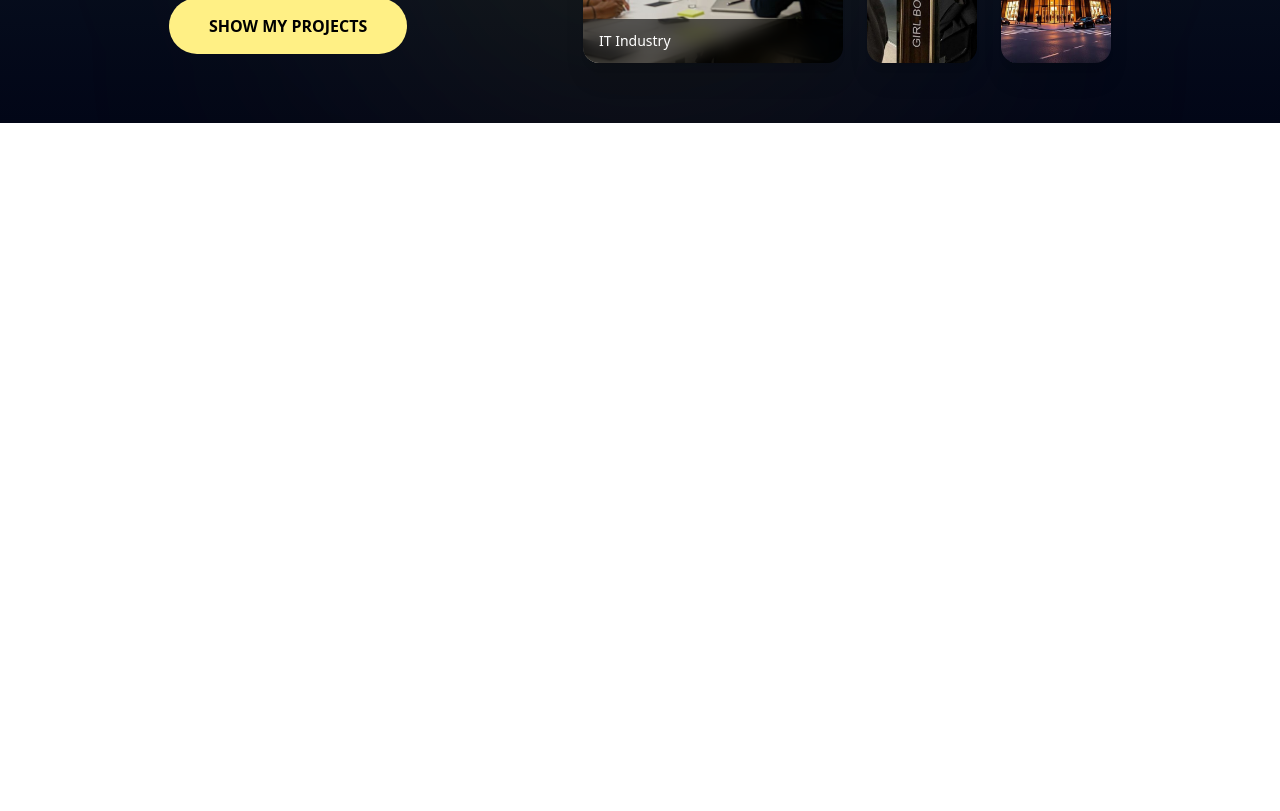
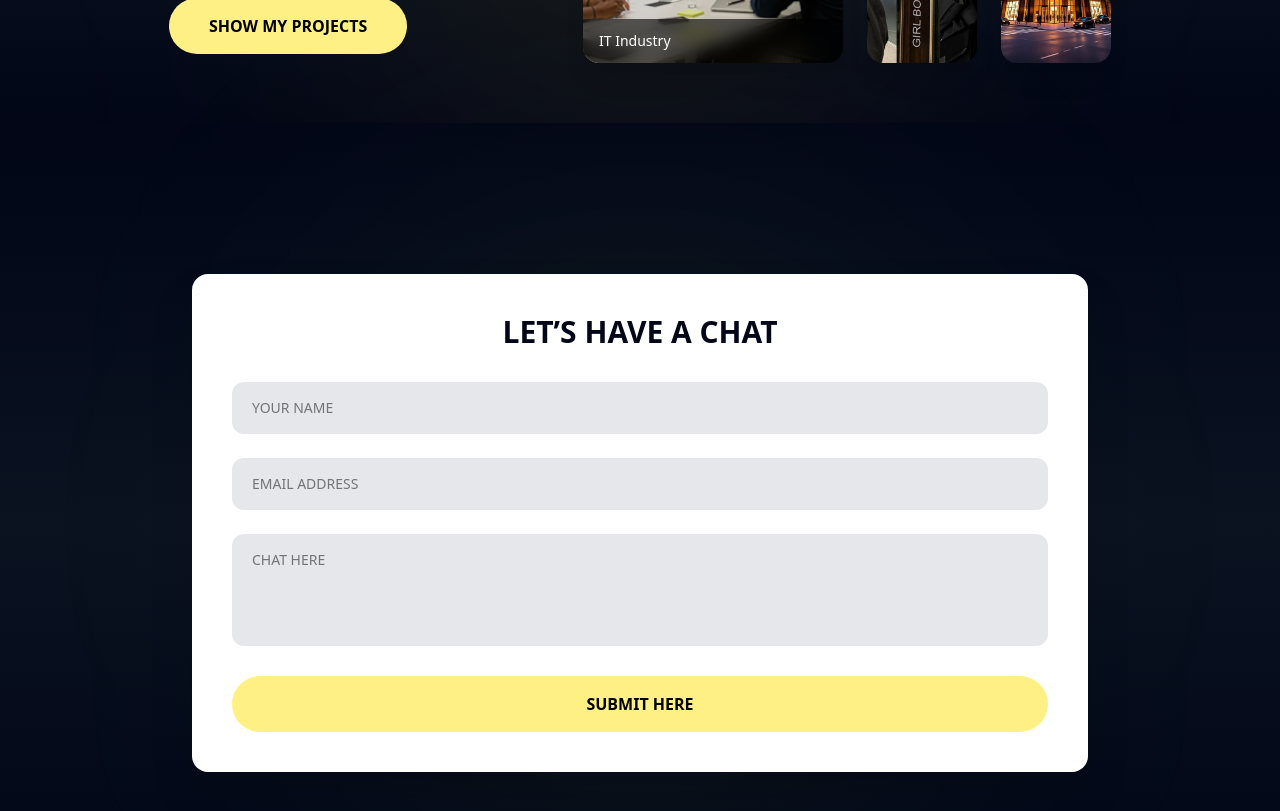
Before and after one commit to vishakha-shete/portfolio-landing-page, a React (Vite) app: page / in a window 1280 px wide. Shown: the part 3020-3831 px from the top of the page. Before the commit the page ends 3143 px from the top, so only its background shows below. Built offline with nearby package versions, Linux system fonts and the light colour scheme.

Commit message:
Add contact section with chat form UI

```diff
--- a/src/App.jsx
+++ b/src/App.jsx
@@ -5,6 +5,7 @@ import About from './Components/about.jsx'
 import Skills from './Components/Skills.jsx'
 import AdditionalSkills from './Components/AdditionalSkills.jsx'
 import Projects from './Components/Projects.jsx'
+import Contact from './Components/Contact.jsx'
 
 const App = () => {
   return (
@@ -15,6 +16,7 @@ const App = () => {
       <Skills />
       <AdditionalSkills />
       <Projects />
+      <Contact />
     </div>
   )
 }
--- /dev/null
+++ b/src/Components/Contact.jsx
@@ -0,0 +1,60 @@
+const Contact = () => {
+    return (
+        <section className="relative min-h-screen flex items-center justify-center px-4">
+
+            {/* BACKGROUND */}
+            <div className="absolute inset-0 bg-gradient-to-b from-[#020617] via-[#0b1220] to-[#020617]" />
+
+            {/* CARD */}
+            <div className="relative z-10 w-full max-w-4xl bg-white rounded-2xl shadow-2xl px-6 sm:px-10 py-10">
+
+                {/* TITLE */}
+                <h2 className="text-2xl sm:text-3xl font-semibold text-center text-[#020617] mb-8">
+                    LET’S HAVE A CHAT
+                </h2>
+
+                {/* FORM */}
+                <form className="space-y-6">
+
+                    {/* NAME */}
+                    <input
+                        type="text"
+                        placeholder="YOUR NAME"
+                        className="w-full px-5 py-4 rounded-xl bg-gray-200 text-sm outline-none focus:ring-2 focus:ring-lime-300"
+                    />
+
+                    {/* EMAIL */}
+                    <input
+                        type="email"
+                        placeholder="EMAIL ADDRESS"
+                        className="w-full px-5 py-4 rounded-xl bg-gray-200 text-sm outline-none focus:ring-2 focus:ring-lime-300"
+                    />
+
+                    {/* MESSAGE */}
+                    <textarea
+                        rows="4"
+                        placeholder="CHAT HERE"
+                        className="w-full px-5 py-4 rounded-xl bg-gray-200 text-sm outline-none resize-none focus:ring-2 focus:ring-lime-300"
+                    />
+
+                    {/* BUTTON */}
+                    <button
+                        type="submit"
+                        className="w-full py-4 rounded-full bg-yellow-200 text-black font-semibold hover:bg-lime-300 transition"
+                    >
+                        SUBMIT HERE
+                    </button>
+
+                </form>
+            </div>
+
+            {/* GLOW */}
+            <div className="absolute inset-0 flex justify-center items-center pointer-events-none">
+                <div className="w-[500px] h-[500px] bg-lime-300/10 blur-[160px] rounded-full" />
+            </div>
+
+        </section>
+    );
+};
+
+export default Contact;
```
